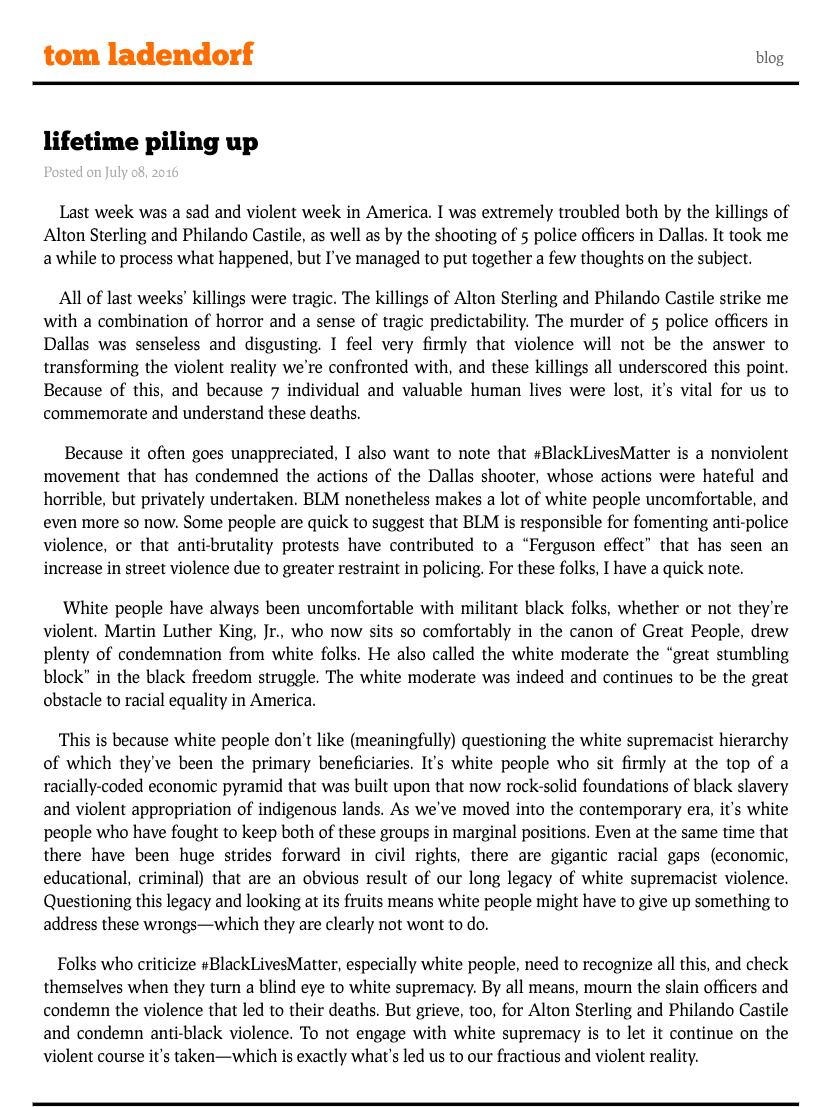
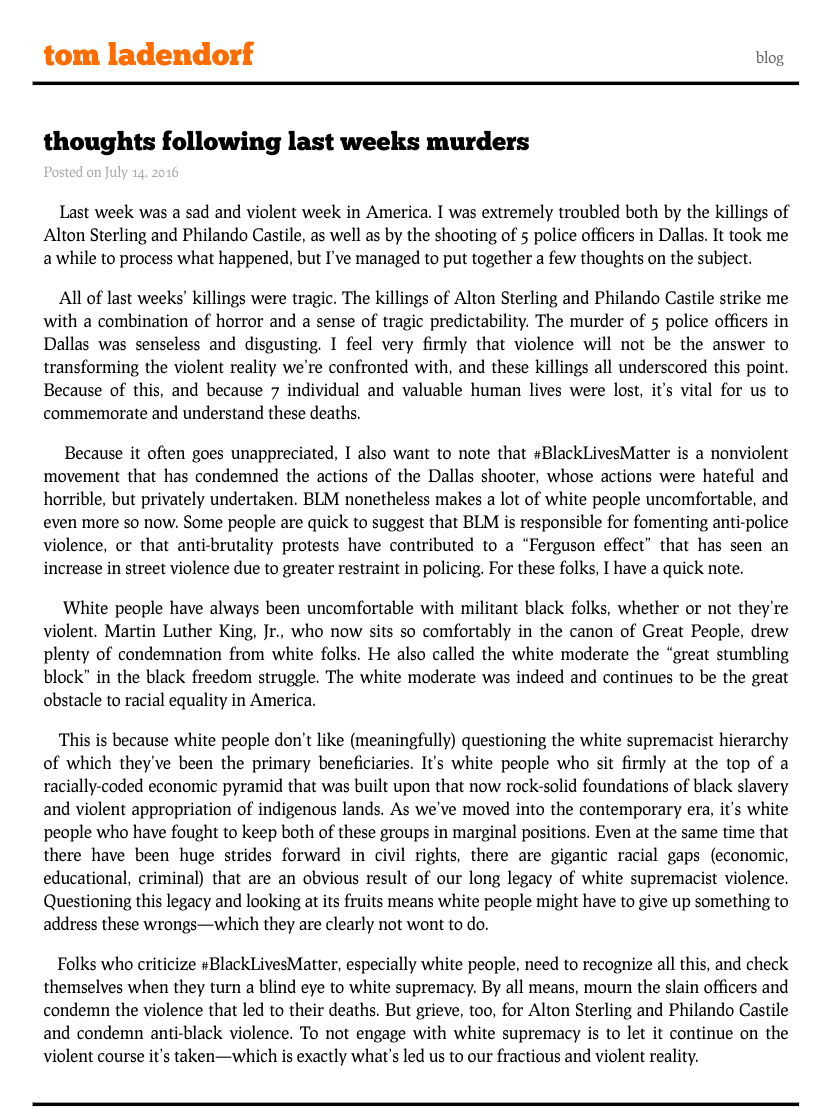
Before and after one commit to tladendo/tomladendorf, a Jekyll site: the page built from _posts/2016-07-14-thoughts-following-murders.md, in a window 1280 px wide. Shown: the whole page, without its empty margins (224-1055 px from the left). Built offline with Jekyll 4.4.1, drawn with Linux system fonts in a browser that asks for light colours.

Commit message:
post update

```diff
--- a/_posts/2016-07-14-thoughts-following-murders.md
+++ b/_posts/2016-07-14-thoughts-following-murders.md
@@ -1,9 +1,9 @@
 ---
 layout: post
-title:  "lifetime piling up"
-date:   2016-07-08 03:14:15
+title:  "thoughts following last weeks murders"
+date:   2016-07-14 03:14:15
 categories: blog
-about: "big data"
+about: "violence"
 ---
 
 
```
